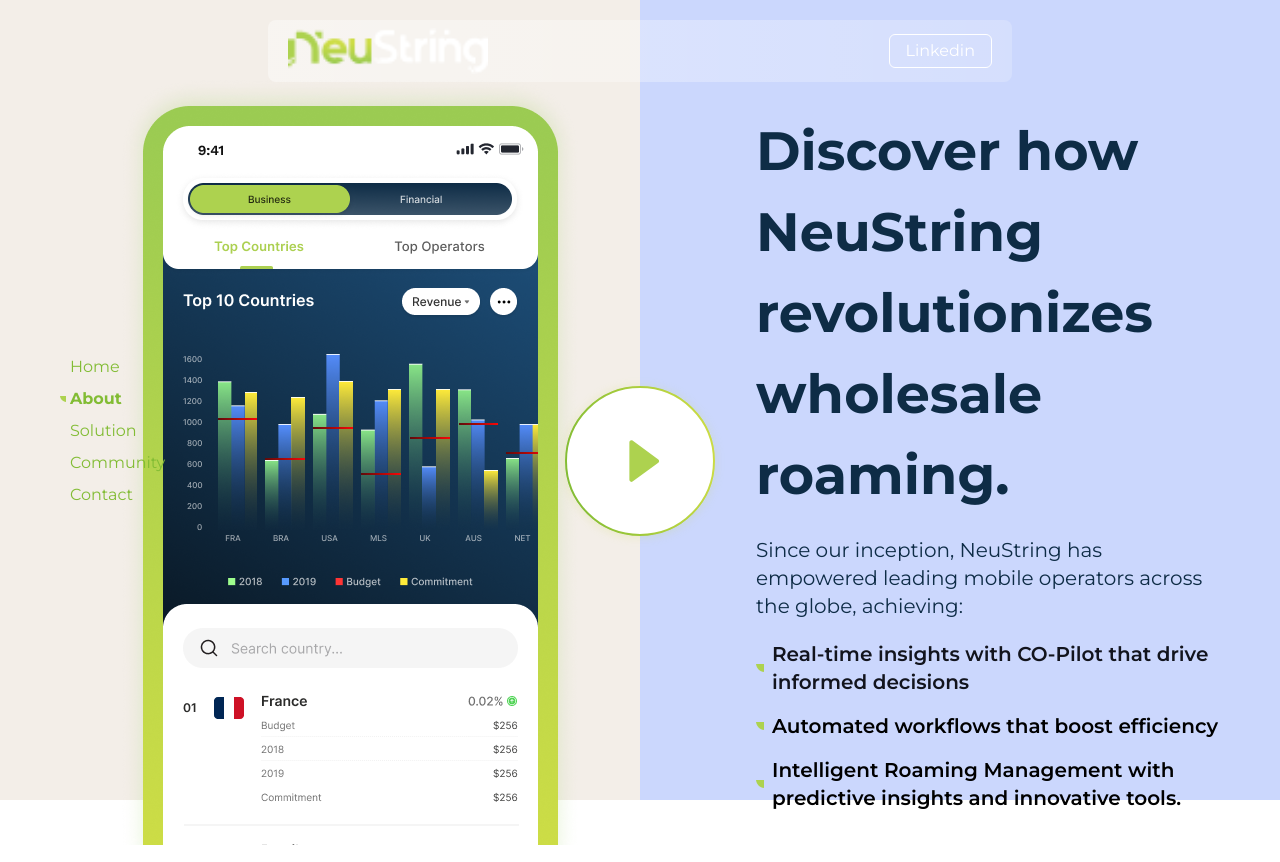
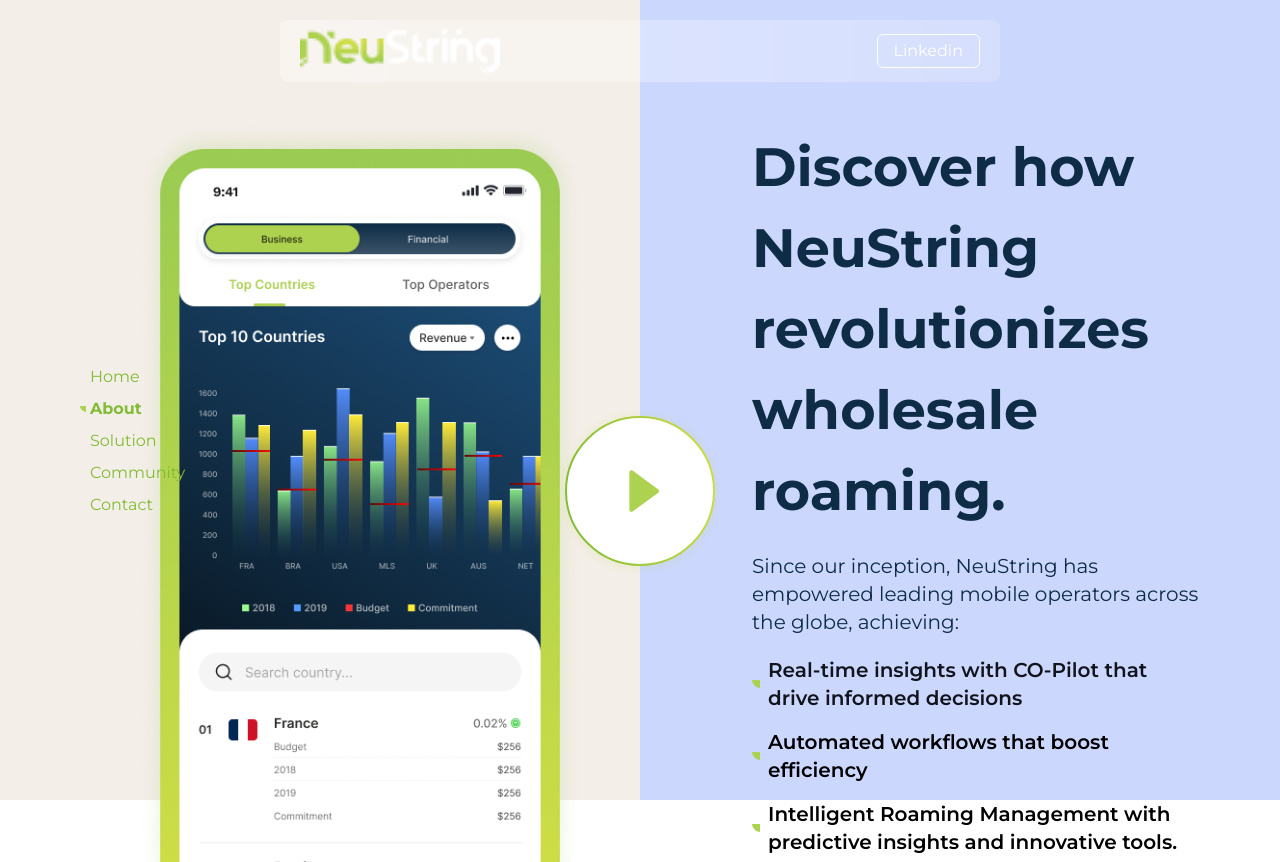
Before and after one commit to zh-hadi/techlab-neustring-react, a React (Vite) app: page /about in a window 1280 px wide. Built offline with nearby package versions, Linux system fonts and the light colour scheme.

Commit message:
about page image screen fix

```diff
--- a/src/components/Layout.jsx
+++ b/src/components/Layout.jsx
@@ -39,7 +39,7 @@
       <div
         className={`${
           color[color.length - 1] === 'class' ? color[0] : ''
-        } h-screen w-full flex flex-col p-5 absolute top-0 left-0 z-0`}
+        } h-screen w-full flex flex-col px-10 pt-5 absolute top-0 left-0 z-0`}
         style={color[color.length - 1] === 'style' ? { background: color[0] } : backgroundStyle}
       >
         <div className="px-5 py-2 bg-gradient-to-r from-[rgba(255,255,255,0.4)] to-[rgba(255,255,255,0.2)] w-3/5 mx-auto flex items-center justify-between rounded-lg">
@@ -49,7 +49,7 @@
           <a href="" className='text-white px-4 py-1 border-white rounded-md text-md border'>Linkedin</a>
         </div>
 
-        <div className='w-full h-full p-10 flex relative'>
+        <div className='w-full h-full px-10 pt-10 flex relative'>
           <SideBar />
           <Outlet />
         </div>
--- a/src/pages/AboutPage.jsx
+++ b/src/pages/AboutPage.jsx
@@ -23,7 +23,7 @@
 
 
       <div className='flex-1 flex items-center justify-center'>
-        <img src={HeroImage} alt="" />
+        <img className='h-full' src={HeroImage} alt="" />
       </div>
       <div className='items-center flex-1 w-3/5 flex justify-end'>
         <div className="flex flex-col text-left gap-5 w-4/5">
```
